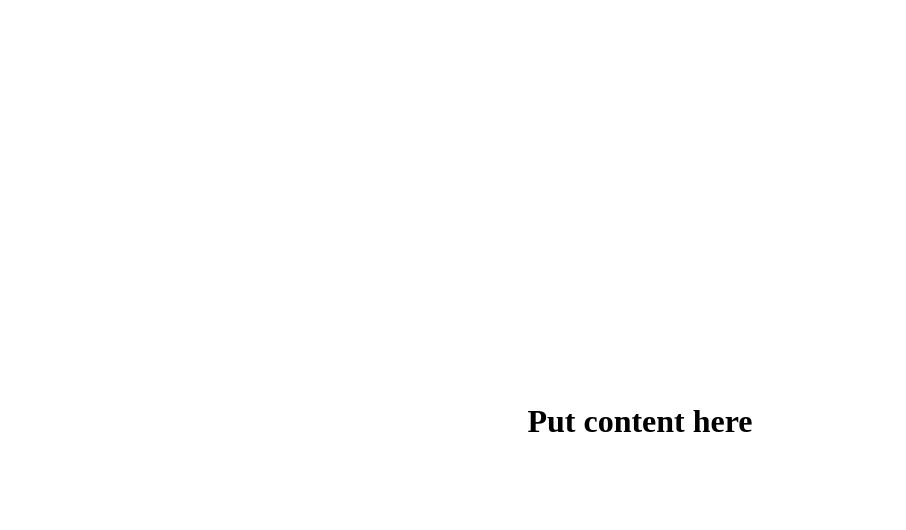
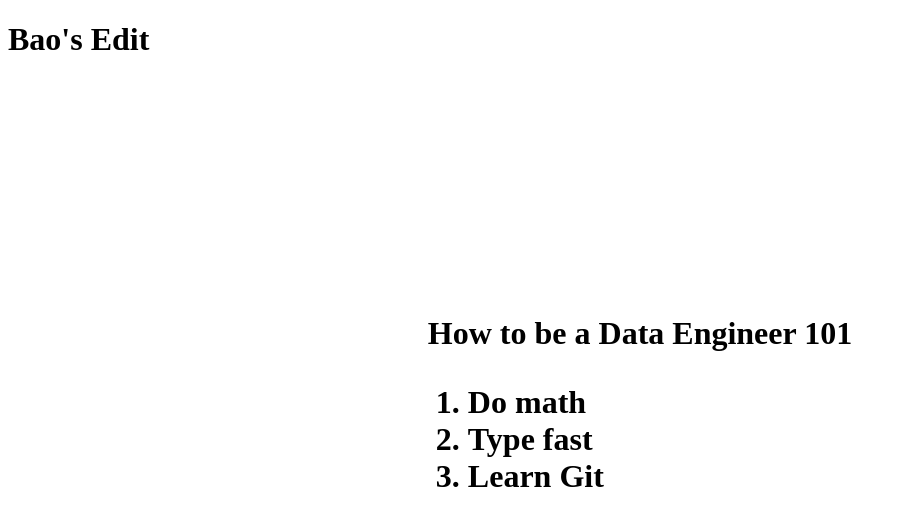
Before and after one commit to Snowflake-Revols/revol-github-lab, a plain HTML site: page index.html in a window 1280 px wide. Shown: the whole page, without its empty margins (0-906 px from the left). Drawn offline with Linux system fonts and the light colour scheme.

Commit message:
Made changes to title and content above current content (#13)
* Made changes to title and content above current content

* Changed current content in index.html

* Added new content below in index.html

---------

Co-authored-by: Bao Ly <bly31@gatech.edu>
Co-authored-by: Soohyun Yoon <syoon12321@gmail.com>
Co-authored-by: Soohyun Yoon <104881370+syoon12321@users.noreply.github.com>

```diff
--- a/index.html
+++ b/index.html
@@ -1,9 +1,17 @@
 <!doctype html>
 <html>
   <head>
-    <title>The Title</title>
+    <title>Non-Colliding Title</title>
   </head>
   <body>
-    <H1 style="position:absolute;top:50%;left:50%;transform:translate(-50%, -50%)">Put content here
+    <header>
+      <h1>Bao's Edit</h1>
+    </header>
+    <H1 style="position:absolute;top:50%;left:50%;transform:translate(-50%, -50%)"> How to be a Data Engineer 101
+      <ol>
+        <li>Do math</li>
+        <li>Type fast</li>
+        <li>Learn Git</li>
+      </ol>
   </body>
 </html>
```
